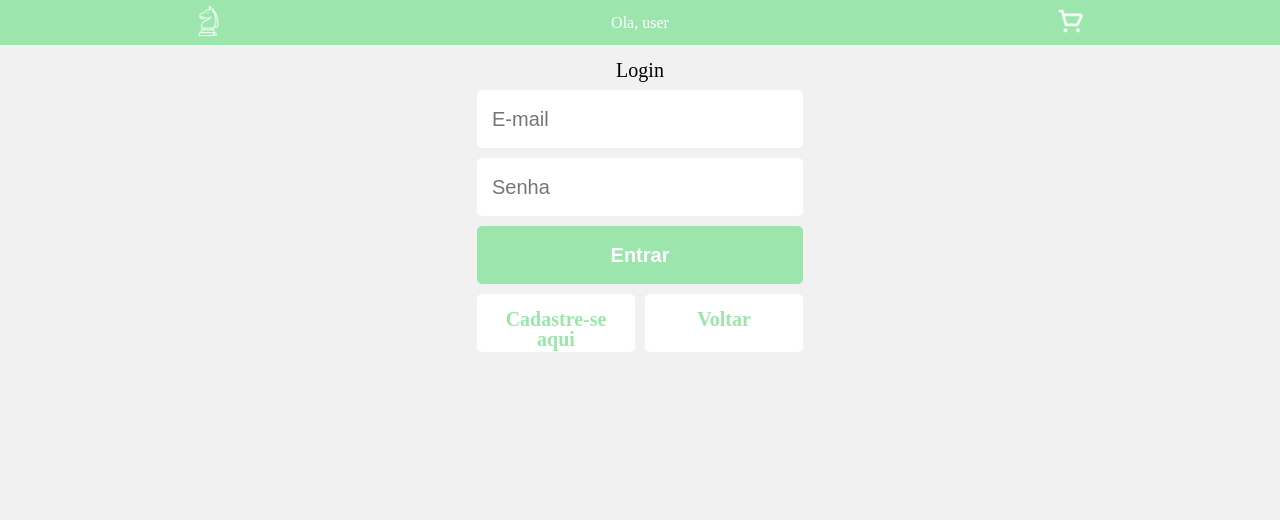
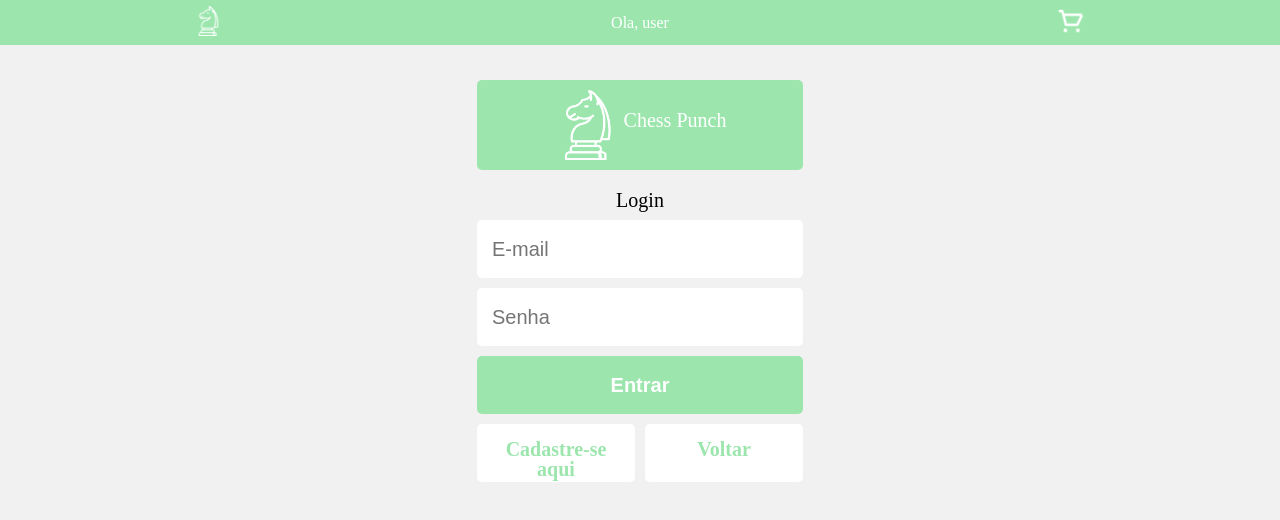
Before and after one commit to GabrielCardoz0/projeto15-chesspunch-front, a React (Create React App) app: page /sing-in in a window 1280 px wide. Shown: the top 520 px of the page. Built offline with nearby package versions, Linux system fonts and the light colour scheme.

Commit message:
styled: rout singin modify style

```diff
--- a/src/assets/css/StyleFormAuth.js
+++ b/src/assets/css/StyleFormAuth.js
@@ -7,6 +7,7 @@ export const StyleFormAuth = styled.form `
     justify-content: center;
     align-items: center;
     gap:10px;
+    width:100%;
     max-width:326px;
     margin: 0 auto;
 
--- /dev/null
+++ b/src/assets/css/StyleLogo.js
@@ -0,0 +1,28 @@
+import styled from "styled-components";
+
+
+export const StyleLogo = styled.div `
+    box-sizing: border-box;
+    border-radius:5px;
+    background-color:#9CE6AE;
+    width: 100%;
+    max-width:326px;
+    display:flex;
+    flex-direction: row;
+    justify-content:center;
+    align-items: center;
+    padding: 10px;
+    margin-top:20px;
+    margin-bottom:20px;
+
+    h1{
+        margin: 0;
+        font-size: 32px;
+        color: #fff;
+    }
+
+    img{
+        height:70px;
+        width: 70px;
+    }
+`
--- a/src/assets/css/StyleScreen.js
+++ b/src/assets/css/StyleScreen.js
@@ -8,6 +8,10 @@ export const StyleScreen = styled.div `
     padding:15px;
     box-sizing:border-box;
 
+    display: flex;
+    flex-direction: column;
+    align-items: center;
+
     h1{
         font-size: 20px;
         margin-bottom:10px;
--- a/src/pages/SignIn/SingIn.js
+++ b/src/pages/SignIn/SingIn.js
@@ -1,12 +1,18 @@
+import { StyleLogo } from "../../assets/css/StyleLogo";
 import { StyleScreen } from "../../assets/css/StyleScreen";
 import Header from "../../components/header";
 import SingInForm from "./components/SiginInForm";
+import logo from "../../assets/images/chess.png"
 
 export default function SingIn() {
     return (
         <>
             <Header />
             <StyleScreen>
+                <StyleLogo>
+                    <img src={logo}></img>
+                    <h1> Chess Punch</h1>
+                </StyleLogo>
                 <h1>Login</h1>
                 <SingInForm />
             </StyleScreen>
```
